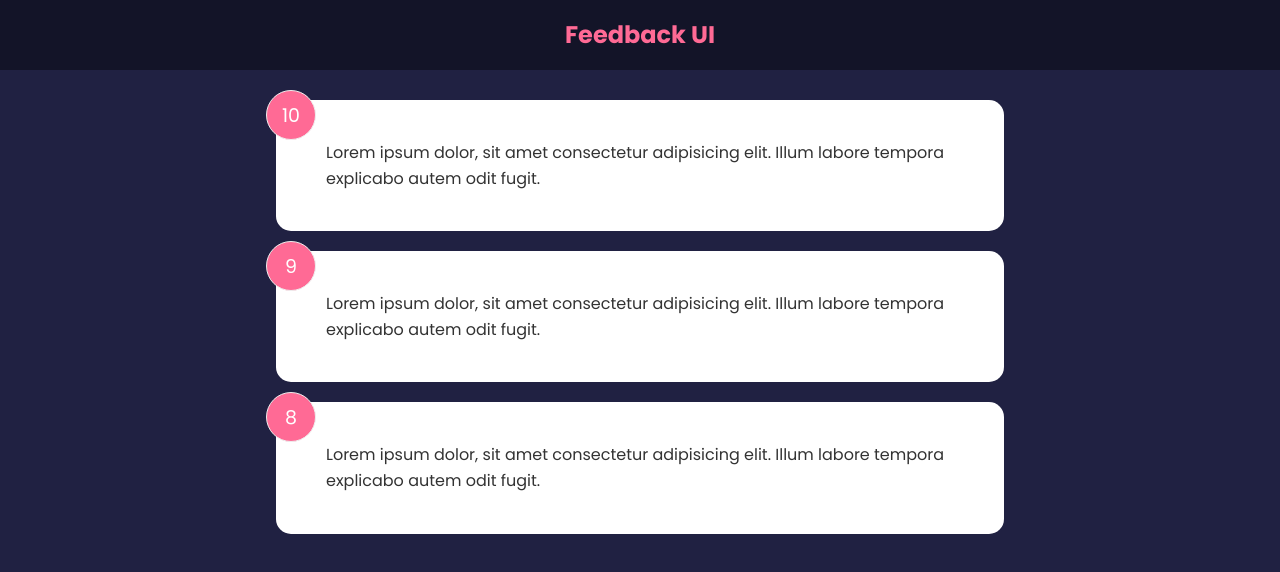
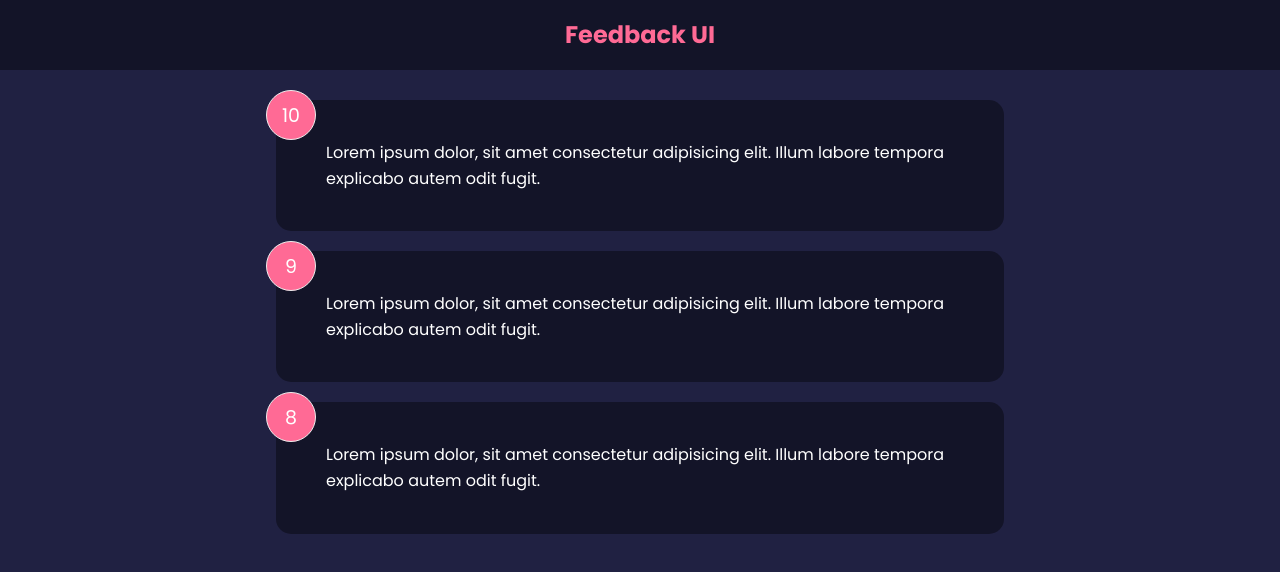
Before and after one commit to AmkaE/feedback-app, a React (Vite) app: page / in a window 1280 px wide. Shown: the top 572 px of the page. Built offline with nearby package versions, Linux system fonts and the light colour scheme.

Commit message:
add Card component, proptype to in FeedbackItem and FeedbackList

```diff
--- a/src/components/FeedbackItem.jsx
+++ b/src/components/FeedbackItem.jsx
@@ -1,12 +1,18 @@
+import PropType from 'prop-types';
+import Card from './shared/Card';
+
 const FeedbackItem = ({ item }) => {
 	return (
-		<div>
-			<div className='card'>
-				<div className='num-display'>{item.rating}</div>
-				<div className='text-display'>{item.text}</div>
-			</div>
-		</div>
+		<Card reverse={true}>
+			<div className='num-display'>{item.rating}</div>
+			<div className='text-display'>{item.text}</div>
+		</Card>
 	);
 };
 
+// for type checking
+FeedbackItem.propType = {
+	item: PropType.object.isRequired,
+};
+
 export default FeedbackItem;
--- a/src/components/FeedbackList.jsx
+++ b/src/components/FeedbackList.jsx
@@ -1,3 +1,4 @@
+import PropType from 'prop-types';
 import FeedbackItem from './FeedbackItem';
 
 const FeedbackList = ({ feedback }) => {
@@ -14,4 +15,16 @@ const FeedbackList = ({ feedback }) => {
 	);
 };
 
+// for type checking
+FeedbackList.propTypes = {
+	// feedback: PropType.array,
+	feedback: PropType.arrayOf(
+		PropType.shape({
+			id: PropType.number.isRequired,
+			rating: PropType.number.isRequired,
+			text: PropType.string.isRequired,
+		}),
+	),
+};
+
 export default FeedbackList;
--- /dev/null
+++ b/src/components/shared/Card.jsx
@@ -0,0 +1,16 @@
+import PropType from 'prop-types';
+
+const Card = ({ children, reverse }) => {
+	return <div className={`card ${reverse ? 'reverse' : ''}`}>{children}</div>;
+};
+
+Card.defaultProps = {
+	reverse: false,
+};
+
+Card.propType = {
+	children: PropType.node.isRequired,
+	reverse: PropType.bool,
+};
+
+export default Card;
```
